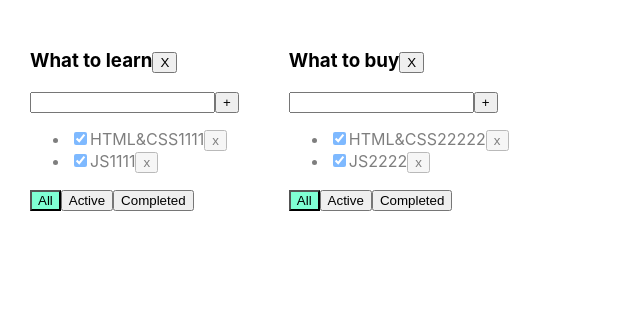
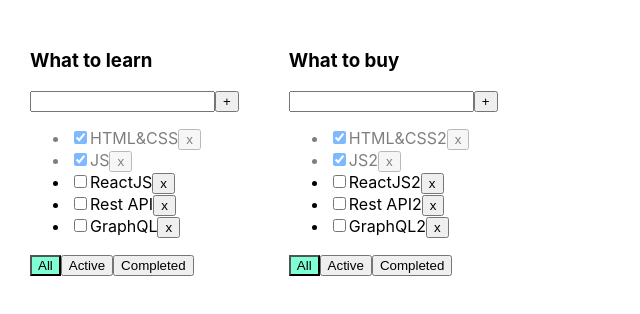
Before and after one commit to jagazed/todolist, a React (Create React App) app in the folder additional-todolist/: page / in a window 1280 px wide. Shown: the top 314 px of the page, without its empty margins (0-640 px from the left). Built offline with nearby package versions, Linux system fonts and the light colour scheme.

Commit message:
change addition todolist

```diff
--- a/additional-todolist/src/App.tsx
+++ b/additional-todolist/src/App.tsx
@@ -1,126 +1,110 @@
 import React, {useState} from 'react';
 import './App.css';
-import {TaskType, Todolist} from './Todolist';
+import {Todolist} from './Todolist';
 import {v1} from 'uuid';
-export type FilterValuesType = "all" | "active" | "completed";
-type TodolistsType = { id: string, title: string}
-type TasksType = {
-    [key: string]: DataFilterType
-}
 
-type DataFilterType={
-    data:TaskType[]
+export type todolistsType = {
+    id: string
+    title: string
     filter: FilterValuesType
 }
+export type FilterValuesType = "all" | "active" | "completed";
 
 function App() {
-    // let todolistID1 = v1();
-    // let todolistID2 = v1();
-    //
-    // let [todolists, setTodolists] = useState<Array<TodolistsType>>([
-    //     {id: todolistID1, title: 'What to learn', filter: 'all'}, //0
-    //      {id: todolistID2, title: 'What to buy', filter: 'all'},  //1
-    // ])
-    //
-    // let [tasks, setTasks] = useState({
-    //     [todolistID1]: [
-    //         {id: v1(), title: "HTML&CSS", isDone: true},
-    //         {id: v1(), title: "JS", isDone: true},
-    //         {id: v1(), title: "ReactJS", isDone: false},
-    //         {id: v1(), title: "Rest API", isDone: false},
-    //         {id: v1(), title: "GraphQL", isDone: false},
-    //     ],
-    //     [todolistID2]: [
-    //         {id: v1(), title: "HTML&CSS2", isDone: true},
-    //         {id: v1(), title: "JS2", isDone: true},
-    //         {id: v1(), title: "ReactJS2", isDone: false},
-    //         {id: v1(), title: "Rest API2", isDone: false},
-    //         {id: v1(), title: "GraphQL2", isDone: false},
-    //     ]
-    // });
 
-    let todolistId1 = v1();
-    let todolistId2 = v1();
+    // let [tasks, setTasks] = useState([
+    //     {id: v1(), title: "HTML&CSS", isDone: true},
+    //     {id: v1(), title: "JS", isDone: true},
+    //     {id: v1(), title: "ReactJS", isDone: false},
+    //     {id: v1(), title: "Rest API", isDone: false},
+    //     {id: v1(), title: "GraphQL", isDone: false},
+    // ]);
+    // let [filter, setFilter] = useState<FilterValuesType>("all");
 
-    let [todolists, setTodolists] = useState<Array<TodolistsType>>([
-        {id: todolistId1, title: "What to learn"},
-        {id: todolistId2, title: "What to buy"}
+    let todolistID1 = v1();
+    let todolistID2 = v1();
+
+    let [todolists, setTodolists] = useState<Array<todolistsType>>([
+        {id: todolistID1, title: 'What to learn', filter: 'all'},
+        {id: todolistID2, title: 'What to buy', filter: 'all'},
     ])
 
-    let [tasks, setTasks] = useState<TasksType>({
-        [todolistId1]: {
-            data: [
-                {id: v1(), title: "HTML&CSS1111", isDone: true},
-                {id: v1(), title: "JS1111", isDone: true}
-            ],
-            filter: "all"
-        },
-        [todolistId2]: {
-            data: [
-                {id: v1(), title: "HTML&CSS22222", isDone: true},
-                {id: v1(), title: "JS2222", isDone: true}
-            ],
-            filter: "all"
+    let [tasks, setTasks] = useState({
+        [todolistID1]: [
+            {id: v1(), title: "HTML&CSS", isDone: true},
+            {id: v1(), title: "JS", isDone: true},
+            {id: v1(), title: "ReactJS", isDone: false},
+            {id: v1(), title: "Rest API", isDone: false},
+            {id: v1(), title: "GraphQL", isDone: false},
+        ],
+        [todolistID2]: [
+            {id: v1(), title: "HTML&CSS2", isDone: true},
+            {id: v1(), title: "JS2", isDone: true},
+            {id: v1(), title: "ReactJS2", isDone: false},
+            {id: v1(), title: "Rest API2", isDone: false},
+            {id: v1(), title: "GraphQL2", isDone: false},
+        ]
+    });
+
+
+    function removeTask(todolistID: string, id: string) {
+        setTasks({...tasks, [todolistID]: tasks[todolistID].filter(t => t.id != id)})
+    }
+
+    function addTask(todolistID: string, title: string) {
+        let newTask = {id: v1(), title: title, isDone: false};
+        setTasks({...tasks, [todolistID]: [newTask, ...tasks[todolistID]]});
+    }
+
+    function changeStatus(todolistID: string, taskId: string, isDone: boolean) {
+        let task = tasks[todolistID].find(t => t.id === taskId);
+        if (task) {
+            task.isDone = isDone;
         }
-    });
-    const removeTodolist = (todolistId: string) => {
-        setTodolists(todolists.filter(el => el.id !== todolistId))
-        delete tasks[todolistId]
-        console.log(tasks)
+        //     task.isDone = isDone;
+        // }
+        //
+        setTasks({...tasks, [todolistID]: tasks[todolistID].map(m => m.id === taskId ? {...m, isDone} : m)});
     }
-    function removeTask(todolistId: string, taskId: string) {
-        setTasks({...tasks, [todolistId]: {...tasks[todolistId], data : tasks[todolistId].data.filter(el => el.id !== taskId)}})
 
-        //const newTask = tasks[todolistId].data.filter(el => el.id !== taskId)
-        //setTasks({...tasks, [todolistId]:{data: newTask, filter: 'all'}})
 
-        //setTasks({...tasks, [todolistId]: tasks[todolistId].data.filter(el => el.id !== taskId)})
+    //let tasksForTodolist = tasks;
 
+
+    function changeFilter(todolistID: string, value: FilterValuesType) {
+        //setFilter(value);
+        setTodolists(todolists.map(filtered => filtered.id === todolistID ? {...filtered, filter : value} : filtered))
     }
-    function addTask(todolistId: string, title: string) {
-        let newTask = {id: v1(), title: title, isDone: false};
-        setTasks({...tasks, [todolistId]: {...tasks[todolistId], data: [newTask, ...tasks[todolistId].data]}})
-        //setTasks({...tasks, [todolistId]: {...tasks[todolistId], data: [newTask,...tasks[todolistId].data]}})
-        // let newTasks = [task, ...tasks];
-        // setTasks(newTasks);
-    }
-    function changeStatus(todolistId: string, taskId: string, isDone: boolean) {
-        // setTasks({
-        //     ...tasks,
-        //     [todolistId]: tasks[todolistId].map(el => el.id === taskId ? {...el, isDone: newIsDone} : el)
-        // })
-        const newTasks = tasks[todolistId].data.map(el => el.id === taskId ? {...el, isDone} : el)
-        setTasks({...tasks, [todolistId]: {...tasks[todolistId], data: newTasks }})
-    }
-    function changeFilter(todolistId: string, filter: FilterValuesType) {
-        setTasks({...tasks, [todolistId]: {...tasks[todolistId], filter}})
-    }
+
+
     return (
         <div className="App">
-            {todolists.map((el) => {
-                let tasksForTodolist = tasks[el.id].data;
-                // if (tasks[el.id].filter === "active") {
-                //     tasksForTodolist = tasks[el.id].data.filter(t => t.isDone === false);
-                // }
-                // if (tasks[el.id].filter === "completed") {
-                //     tasksForTodolist = tasks[el.id].data.filter(t => t.isDone === true);
-                // }
-                return (
-                    <Todolist
-                        key={el.id}
-                        todolistId={el.id}
-                        title={el.title}
-                        tasks={tasksForTodolist}
-                        removeTask={removeTask}
-                        changeFilter={changeFilter}
-                        addTask={addTask}
-                        changeTaskStatus={changeStatus}
-                        filter={tasks[el.id].filter}
-                        removeTodolist={removeTodolist}
-                    />
-                )
-            })}
+            {
+                todolists.map(mapTodolists => {
+                    let tasksForTodolist = tasks[mapTodolists.id];
 
+                    if (mapTodolists.filter === "active") {
+                        tasksForTodolist = tasks[mapTodolists.id].filter(t => t.isDone === false);
+                    }
+                    if (mapTodolists.filter === "completed") {
+                        tasksForTodolist = tasks[mapTodolists.id].filter(t => t.isDone === true);
+                    }
+
+                    return (
+                        <Todolist
+                            key={mapTodolists.id}
+                            todolistID={mapTodolists.id}
+                            title={mapTodolists.title}
+                            tasks={tasksForTodolist}
+                            removeTask={removeTask}
+                            changeFilter={changeFilter}
+                            addTask={addTask}
+                            changeTaskStatus={changeStatus}
+                            filter={mapTodolists.filter}
+                        />
+                    )
+                })
+            }
 
         </div>
     );
--- a/additional-todolist/src/Todolist.tsx
+++ b/additional-todolist/src/Todolist.tsx
@@ -1,22 +1,21 @@
 import React, {ChangeEvent, KeyboardEvent, useState} from 'react';
-import {FilterValuesType} from './App';
+import {FilterValuesType, todolistsType} from './App';
 
-export type TaskType = {
+type TaskType = {
     id: string
     title: string
     isDone: boolean
 }
 
 type PropsType = {
-    todolistId: string
+    todolistID: string
     title: string
     tasks: Array<TaskType>
-    removeTask: (todolistId: string, taskId: string) => void
-    changeFilter: (todolistId: string, value: FilterValuesType) => void
-    addTask: (todolistId: string, title: string) => void
-    changeTaskStatus: (todolistId: string, taskId: string, isDone: boolean) => void
+    removeTask: (todolistID: string, taskId: string) => void
+    changeFilter: (todolistID: string, value: FilterValuesType) => void
+    addTask: (todolistID: string, title: string) => void
+    changeTaskStatus: (todolistID: string, taskId: string, isDone: boolean) => void
     filter: FilterValuesType
-    removeTodolist: (todolistId: string) => void
 }
 
 export function Todolist(props: PropsType) {
@@ -26,7 +25,7 @@
 
     const addTask = () => {
         if (title.trim() !== "") {
-            props.addTask(props.todolistId, title.trim());
+            props.addTask(props.todolistID, title.trim());
             setTitle("");
         } else {
             setError("Title is required");
@@ -44,28 +43,13 @@
         }
     }
 
-    const onAllClickHandler = () => props.changeFilter(props.todolistId, "all");
-    const onActiveClickHandler = () => props.changeFilter(props.todolistId, "active");
-    const onCompletedClickHandler = () => props.changeFilter(props.todolistId, "completed");
+    const onAllClickHandler = () => props.changeFilter(props.todolistID, "all");
+    const onActiveClickHandler = () => props.changeFilter(props.todolistID,"active");
+    const onCompletedClickHandler = () => props.changeFilter(props.todolistID,"completed");
 
-    const removeTodolistHandler = () => {
-        props.removeTodolist(props.todolistId)
-    }
-
-    let tasksForTodolist = props.tasks;
-    if (props.filter === "active") {
-        tasksForTodolist = props.tasks.filter(t => t.isDone === false);
-    }
-    if (props.filter === "completed") {
-        tasksForTodolist = props.tasks.filter(t => t.isDone === true);
-    }
 
     return <div>
-        <h3>
-            {props.title}
-            <button onClick={removeTodolistHandler}>X</button>
-
-        </h3>
+        <h3>{props.title}</h3>
         <div>
             <input value={title}
                    onChange={onChangeHandler}
@@ -77,10 +61,10 @@
         </div>
         <ul>
             {
-                tasksForTodolist.map(t => {
-                    const onClickHandler = () => props.removeTask(props.todolistId, t.id)
+                props.tasks.map(t => {
+                    const onClickHandler = () => props.removeTask(props.todolistID, t.id)
                     const onChangeHandler = (e: ChangeEvent<HTMLInputElement>) => {
-                        props.changeTaskStatus(props.todolistId, t.id, e.currentTarget.checked);
+                        props.changeTaskStatus(props.todolistID, t.id, e.currentTarget.checked);
                     }
 
                     return <li key={t.id} className={t.isDone ? "is-done" : ""}>
@@ -95,14 +79,11 @@
         </ul>
         <div>
             <button className={props.filter === 'all' ? "active-filter" : ""}
-                    onClick={onAllClickHandler}>All
-            </button>
+                    onClick={onAllClickHandler}>All</button>
             <button className={props.filter === 'active' ? "active-filter" : ""}
-                    onClick={onActiveClickHandler}>Active
-            </button>
+                    onClick={onActiveClickHandler}>Active</button>
             <button className={props.filter === 'completed' ? "active-filter" : ""}
-                    onClick={onCompletedClickHandler}>Completed
-            </button>
+                    onClick={onCompletedClickHandler}>Completed</button>
         </div>
     </div>
 }
```
